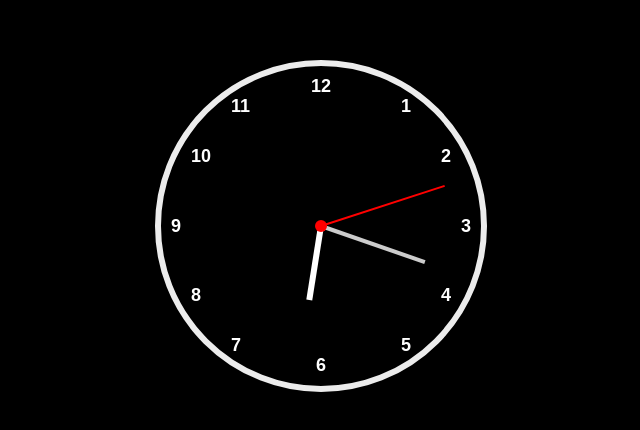
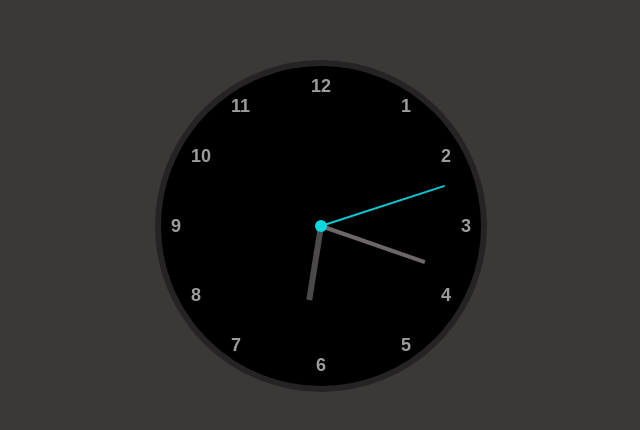
Before and after one commit to RIYASAT-ALLI/Analog-Clock, a plain HTML site: page index.html in a window 1280 px wide. Shown: the part 174-604 px from the top of the page, without its empty margins (319-959 px from the left). Drawn offline with Linux system fonts and the light colour scheme.

Commit message:
Update theme style.css

```diff
--- a/style.css
+++ b/style.css
@@ -5,7 +5,7 @@ body {
   display: flex;
   justify-content: center;
   align-items: center;
-  background: rgb(0, 0, 0);
+  background: rgb(59, 56, 56);
   font-family: Arial, sans-serif;
 }
 
@@ -15,14 +15,14 @@ body {
   height: 320px;
   border-radius: 50%;
   background: #000;
-  border: 6px solid #ececec;
+  border: 6px solid #252323;
   position: relative;
 }
 
 /* ===== NUMBERS ===== */
 .number {
   position: absolute;
-  color: white;
+  color: rgb(157, 155, 155);
   font-size: 18px;
   font-weight: bold;
 }
@@ -55,26 +55,26 @@ body {
 .hour {
   height: 75px;
   width: 6px;
-  background: white;
+  background: rgb(75, 73, 73);
 }
 
 .minute {
   height: 110px;
   width: 4px;
-  background: #ccc;
+  background: #6e6767;
 }
 
 .second {
   height: 130px;
   width: 2px;
-  background: red;
+  background: rgb(13, 200, 210);
 }
 
 /* ===== CENTER DOT ===== */
 .center-dot {
   width: 12px;
   height: 12px;
-  background: red;
+  background: rgb(9, 216, 223);
   border-radius: 50%;
   position: absolute;
   top: 50%;
```
